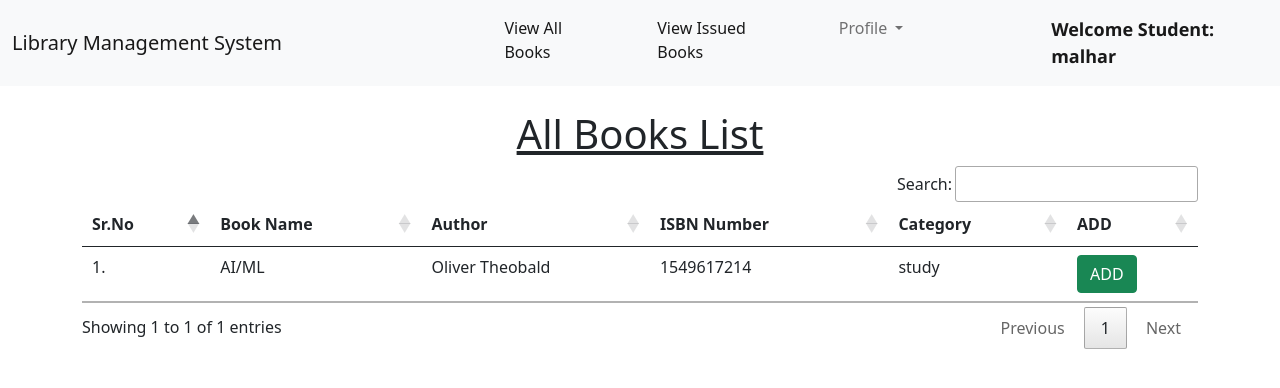
After one commit to BalasaitejaG/Library, a Django app: page /student_view_books/ in a window 1280 px wide. The commit adds this page. Shown: the top 388 px of the page. Run offline with Django 3.2, Linux system fonts and the light colour scheme; a user stored in the database is signed in; data comes from the database, SQL or seed files in the repository; both versions use the stored data as it was after the commit; some libraries are stand-ins or nearby versions.

Commit message:
student things are all sorted

```diff
--- a/library/templates/student_navbar.html
+++ b/library/templates/student_navbar.html
@@ -17,27 +17,41 @@
     <nav class="navbar navbar-expand-lg navbar-light bg-light sticky-top">
         <div class="container-fluid">
           <a class="navbar-brand" href="#">Library Management System</a>
+          &nbsp;&nbsp;&nbsp;&nbsp;&nbsp;&nbsp;&nbsp;&nbsp;&nbsp;&nbsp;&nbsp;&nbsp;&nbsp;&nbsp;&nbsp;
           <button class="navbar-toggler" type="button" data-bs-toggle="collapse" data-bs-target="#navbarSupportedContent" aria-controls="navbarSupportedContent" aria-expanded="false" aria-label="Toggle navigation">
             <span class="navbar-toggler-icon"></span>
           </button>
-          &nbsp;&nbsp;&nbsp;&nbsp;&nbsp;&nbsp;&nbsp;&nbsp;&nbsp;&nbsp;&nbsp;&nbsp;&nbsp;&nbsp;&nbsp;
+          &nbsp;&nbsp;&nbsp;&nbsp;&nbsp;&nbsp;&nbsp;&nbsp;&nbsp;&nbsp;&nbsp;&nbsp;&nbsp;&nbsp;&nbsp;&nbsp;&nbsp;&nbsp;&nbsp;&nbsp;&nbsp;&nbsp;&nbsp;&nbsp;&nbsp;&nbsp;&nbsp;&nbsp;&nbsp;&nbsp;&nbsp;&nbsp;&nbsp;&nbsp;&nbsp;&nbsp;
+          <ul class="navbar-nav me-auto mb-2 mb-lg-0">
+            <li class="nav-item">
+              <a class="nav-link active" aria-current="page" href="/student_view_books/">View All Books</a>
+            </li>
+            &nbsp;&nbsp;&nbsp;
+            &nbsp;&nbsp;&nbsp;
           <div class="collapse navbar-collapse" id="navbarSupportedContent">
             <ul class="navbar-nav me-auto mb-2 mb-lg-0">
-              <li class="nav-item">
+              {% comment %} <li class="nav-item">
                 <a class="nav-link active" aria-current="page" href="/change_password/">Change Password</a>
-              </li>
-              &nbsp;&nbsp;&nbsp;
-              <li class="nav-item">
-                <a class="nav-link active" aria-current="page" href="/profile/">Profile</a>
-              </li>
+              </li> {% endcomment %}
               &nbsp;&nbsp;&nbsp;
               <li class="nav-item">
                 <a class="nav-link active" aria-current="page" href="/student_issued_books/">View Issued Books</a>
               </li>
               &nbsp;&nbsp;&nbsp;
-              <li class="nav-item">
-                <a class="nav-link active" aria-current="page" href="/logout/">Logout</a>
+              &nbsp;&nbsp;&nbsp;
+              &nbsp;&nbsp;&nbsp;
+              <li class="nav-item dropdown">
+                <a class="nav-link dropdown-toggle" href="#" id="navbarDropdown" role="button" data-bs-toggle="dropdown" aria-expanded="false">
+                  Profile
+                </a>
+                <ul class="dropdown-menu" aria-labelledby="navbarDropdown">
+                  <a href="/edit_profile/" class="dropdown-item">Edit Profile</a>
+                  <a  class="dropdown-item" aria-current="page" href="/change_password/">Change Password</a>
+                  <a  class="dropdown-item" aria-current="page" href="/logout/">Logout</a>
+                </ul>
               </li>
+              &nbsp;&nbsp;&nbsp;
+              &nbsp;&nbsp;&nbsp;&nbsp;&nbsp;&nbsp;&nbsp;&nbsp;&nbsp;&nbsp;&nbsp;&nbsp;&nbsp;&nbsp;&nbsp;
               &nbsp;&nbsp;&nbsp;&nbsp;&nbsp;&nbsp;&nbsp;&nbsp;&nbsp;&nbsp;&nbsp;&nbsp;&nbsp;&nbsp;&nbsp;
               <li class="nav-item">
                 <a style="font-weight:600; font-family:'Segoe UI', Tahoma, Geneva, Verdana, sans-serif; font-size: large;" class="nav-link active" href="#">Welcome Student: {{request.user}}</a>
--- /dev/null
+++ b/library/templates/student_view_books.html
@@ -0,0 +1,34 @@
+{% extends 'student_navbar.html' %}
+{% load static %}
+{% block title %} Library Management System {% endblock %}
+{% block css %}
+{% endblock %}
+{% block body %}
+<div class="container mt-4">
+    <h1 class="text-center"><u>All Books List</u></h1>
+    <table class="table table-hover" id="example">
+        <thead>
+            <tr>
+                <th>Sr.No</th>
+                <th>Book Name</th>
+                <th>Author</th>
+                <th>ISBN Number</th>
+                <th>Category</th>
+                <th>ADD</th>
+            </tr>
+        </thead>
+        <tbody>
+            {% for book in books %}
+            <tr>
+                <td>{{forloop.counter}}.</td>
+                <td>{{book.name}}</td>
+                <td>{{book.author}}</td>
+                <td>{{book.isbn}}</td>
+                <td>{{book.category}}</td>
+               <td> <a href="#" class="btn btn-success" onclick="return confirm('Please contact admin to issue your book, Thank you!')">ADD</a></td>
+            </tr>
+            {% endfor %}
+        </tbody>
+    </table>
+    </div>
+{% endblock %}
--- a/library/urls.py
+++ b/library/urls.py
@@ -6,6 +6,7 @@ urlpatterns = [
     path("", views.index, name="index"),
     path("add_book/", views.add_book, name="add_book"),
     path("view_books/", views.view_books, name="view_books"),
+    path("student_view_books/", views.student_view_books, name="student_view_books"),
     path("view_students/", views.view_students, name="view_students"),
     path("issue_book/", views.issue_book, name="issue_book"),
     path("view_issued_book/", views.view_issued_book, name="view_issued_book"),
--- a/library/views.py
+++ b/library/views.py
@@ -30,6 +30,11 @@ def add_book(request):
 def view_books(request):
     books = Book.objects.all()
     return render(request, "view_books.html", {'books':books})
+
+@login_required(login_url = '/student_login')
+def student_view_books(request):
+    books = Book.objects.all()
+    return render(request, "student_view_books.html", {'books':books})
 
 @login_required(login_url = '/admin_login')
 def view_students(request):
@@ -203,7 +208,7 @@ def admin_login(request):
         if user is not None:
             login(request, user)
             if request.user.is_superuser:
-                return redirect("/add_book")
+                return redirect("/view_students")  #add the new admin home page here
             else:
                 return HttpResponse("You are not an admin.")
         else:
```
Also changed, not shown: library/templates/profile.html (+12 -1 lines), db.sqlite3, 2 other files.
